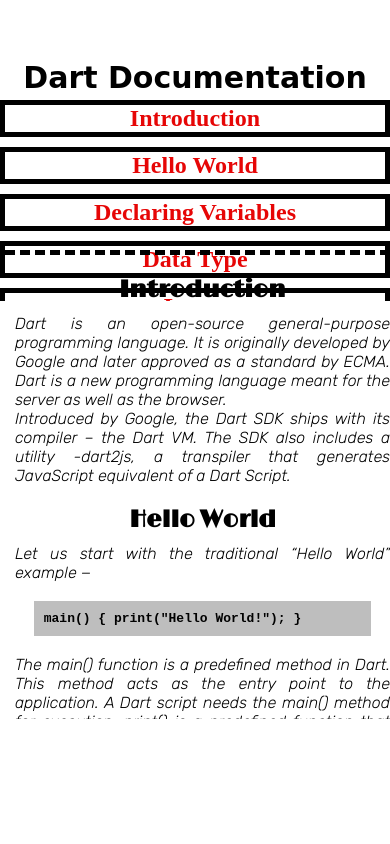
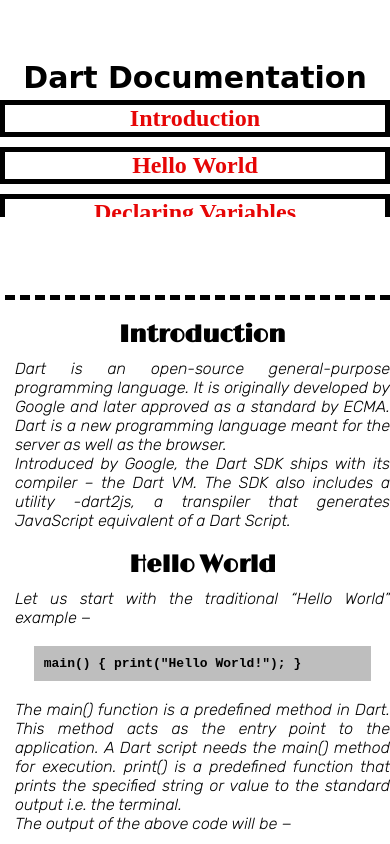
Before and after one commit to LingaPrabu/Technical-Documentation-Page, a plain HTML site: page index.html in a window 390 px wide. Drawn offline with nearby package versions, Linux system fonts and the light colour scheme; a web font is replaced by a local one.

Commit message:
All Issue Solved

```diff
--- a/style.css
+++ b/style.css
@@ -95,13 +95,13 @@
         left: 5px;
     }
     main{
-        height: 55%;
-        margin-top: 250px;
+        height: 65vh;
+        margin-top: 35vh;
     }
 
     #all-links{
         width: 100%;
-        max-height: 25%;
+        max-height: 15vh;
         overflow-y: scroll;
 
     }
```
